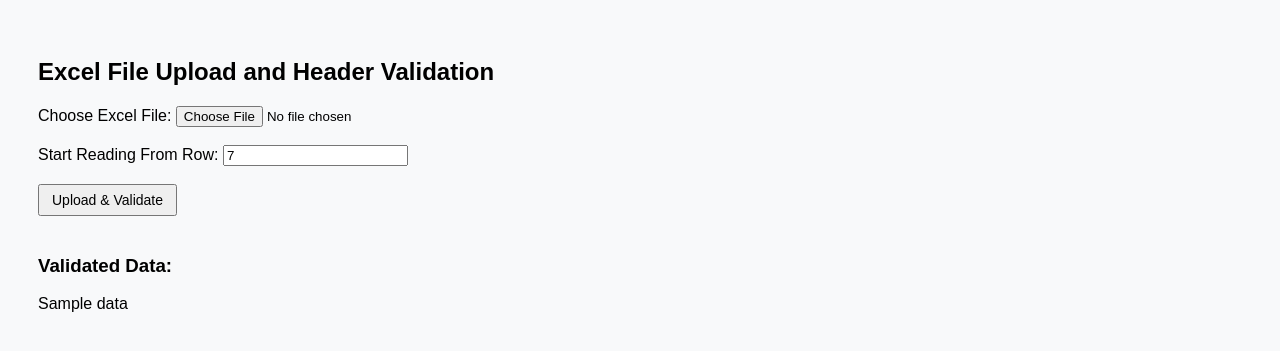
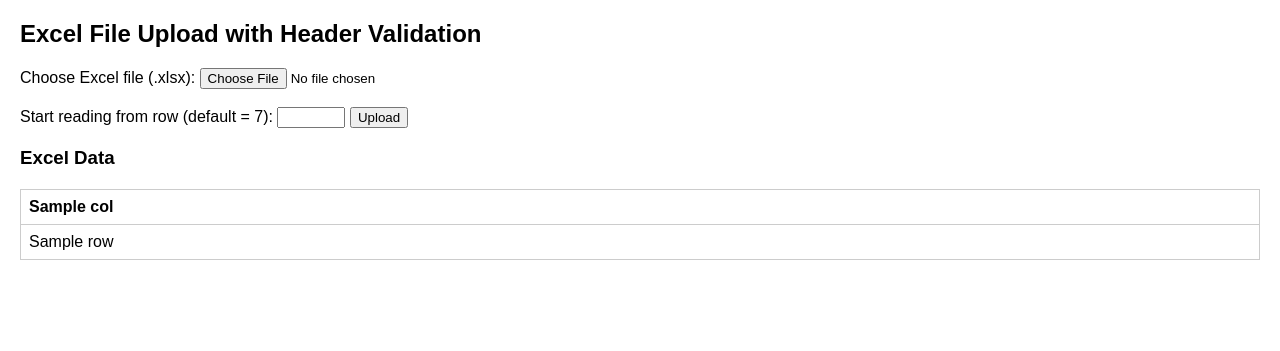
Before and after one commit to abhi1302/excel-viewer, a Flask app: template templates/index.html in a window 1280 px wide. Shown: the top 351 px of the page. Run offline with Flask 3, Linux system fonts and the light colour scheme; the template is opened without the code that fills it: most values are stand-ins (such as "Sample title", 1, 10 or a date in 2020).

Commit message:
reverting to old code

```diff
--- a/app.py
+++ b/app.py
@@ -4,54 +4,72 @@
 
 app = Flask(__name__)
 
-HEADERS = [
-    "BU PLMN Code", "TADIG PLMN Code", "Start date", "End date", "Currency",
-    "MOC Local Call Rate/Value", "Charging interval",
-    "MOC Call Back Home Rate/Value", "Charging interval",
-    "MOC Rest of the world Rate/Value", "Charging interval",
-    "MOC Premium numbers Rate/Value", "Charging interval",
-    "MOC Special numbers Rate/Value", "Charging interval",
-    "MOC Satellite Rate/Value", "Charging interval",
-    "MTC Call Rate/Value", "Charging interval",
+EXPECTED_HEADERS = [
+    "BU PLMN Code",
+    "TADIG PLMN Code",
+    "Start date",
+    "End date",
+    "Currency",
+    "MOC Local Call Rate/Value",
+    "Charging interval",
+    "MOC Call Back Home Rate/Value",
+    "Charging interval",
+    "MOC Rest of the world Rate/Value",
+    "Charging interval",
+    "MOC Premium numbers Rate/Value",
+    "Charging interval",
+    "MOC Special numbers Rate/Value",
+    "Charging interval",
+    "MOC Satellite Rate/Value",
+    "Charging interval",
+    "MTC Call Rate/Value",
+    "Charging interval",
     "MO-SMS Rate/Value",
-    "GPRS Rate MB Rate/Value", "GPRS Rate per KB Rate/Value", "Charging interval",
-    "VoLTE Rate MB Rate/Value", "Charging interval",
-    "Tax applicable Yes/No", "Tax applicable Tax Value",
+    "GPRS Rate MB Rate/Value",
+    "GPRS Rate per KB Rate/Value",
+    "Charging interval",
+    "VoLTE Rate MB Rate/Value",
+    "Charging interval",
+    "Tax applicable Yes/No",
+    "Tax applicable Tax Value",
     "Tax included in the rate Yes/No",
     "Bearer Service included in Special IOT Yes/No"
 ]
 
+def validate_excel(df):
+    messages = []
+    if str(df.iloc[3, 0]).strip() != "BU PLMN Code":
+        messages.append(f"A4 = '{df.iloc[3,0]}' ≠ 'BU PLMN Code'")
+    if str(df.iloc[3, 1]).strip() != "TADIG PLMN Code":
+        messages.append(f"B4 = '{df.iloc[3,1]}' ≠ 'TADIG PLMN Code'")
+    if str(df.iloc[3, 2]).strip() != "Start date":
+        messages.append(f"C4 = '{df.iloc[3,2]}' ≠ 'Start date'")
+    if str(df.iloc[3, 3]).strip() != "End date":
+        messages.append(f"D4 = '{df.iloc[3,3]}' ≠ 'End date'")
+    if str(df.iloc[3, 4]).strip() != "Currency":
+        messages.append(f"E4 = '{df.iloc[3,4]}' ≠ 'Currency'")
+    return messages
+
 @app.route("/", methods=["GET", "POST"])
 def index():
-    error_messages = []
     data = None
     headers = []
+    errors = []
+    row_start = int(request.form.get("start_row", 7))
 
     if request.method == "POST":
-        file = request.files["file"]
-        start_row = int(request.form.get("start_row", 7))
+        file = request.files.get("file")
+        if file and file.filename.endswith(".xlsx"):
+            df_raw = pd.read_excel(file, header=None)
+            errors = validate_excel(df_raw)
+            if not errors:
+                df_data = pd.read_excel(file, header=None, skiprows=row_start - 1)
+                df_data.columns = EXPECTED_HEADERS
+                data = df_data.fillna("").to_dict(orient="records")
+                headers = df_data.columns.tolist()
 
-        if file and file.filename.endswith((".xlsx", ".xls")):
-            df = pd.read_excel(file, header=None)
-            try:
-                for i, expected in enumerate(HEADERS):
-                    row = start_row - 1  # zero-indexed
-                    col = i
-                    actual = str(df.iloc[row, col]).strip() if not pd.isna(df.iloc[row, col]) else ""
-                    if actual != expected:
-                        error_messages.append(f"Column {i+1}: Expected '{expected}' but found '{actual}'")
-
-                if not error_messages:
-                    df_data = df.iloc[start_row:, :len(HEADERS)]
-                    df_data.columns = HEADERS
-                    data = df_data.to_html(index=False)
-                    return render_template("index.html", data=data, headers=headers)
-
-            except Exception as e:
-                error_messages.append(f"Unexpected error: {str(e)}")
-
-    return render_template("index.html", data=None, errors=error_messages)
+    return render_template("index.html", data=data, headers=headers, errors=errors, start_row=row_start)
 
 if __name__ == "__main__":
     port = int(os.environ.get("PORT", 5000))
-    app.run(host="0.0.0.0", port=port, debug=True)
+    app.run(debug=True, host="0.0.0.0", port=port)
--- a/templates/index.html
+++ b/templates/index.html
@@ -1,23 +1,29 @@
 <!DOCTYPE html>
-<html lang="en">
+<html>
 <head>
-    <meta charset="UTF-8">
-    <title>Excel File Upload & Validation</title>
-    <link rel="stylesheet" href="/static/style.css">
+  <title>Excel Viewer with Validation</title>
+  <style>
+    body { font-family: Arial, sans-serif; margin: 20px; }
+    table { border-collapse: collapse; width: 100%; margin-top: 20px; }
+    th, td { border: 1px solid #ccc; padding: 8px; text-align: left; }
+    .error { color: red; margin-top: 10px; }
+    input[type="number"] { width: 60px; }
+  </style>
 </head>
 <body>
-    <h2>Excel File Upload and Header Validation</h2>
-    <form method="POST" enctype="multipart/form-data">
-        <label>Choose Excel File: <input type="file" name="file" required></label><br><br>
-        <label>Start Reading From Row:
-            <input type="number" name="start_row" value="7" min="1">
-        </label><br><br>
-        <input type="submit" value="Upload & Validate">
+  <h2>Excel File Upload with Header Validation</h2>
+  <form method="post" enctype="multipart/form-data">
+    <label>Choose Excel file (.xlsx): </label>
+    <input type="file" name="file" required>
+    <br><br>
+    <label>Start reading from row (default = 7): </label>
+    <input type="number" name="start_row" value="{{ start_row }}" min="1">
+    <button type="submit">Upload</button>
   </form>
 
   {% if errors %}
     <div class="error">
-        <h3>Validation Errors:</h3>
+      <h4>Validation Errors:</h4>
       <ul>
         {% for err in errors %}
           <li>{{ err }}</li>
@@ -27,10 +33,25 @@
   {% endif %}
 
   {% if data %}
-    <div class="table-container">
-        <h3>Validated Data:</h3>
-        {{ data | safe }}
-    </div>
+    <h3>Excel Data</h3>
+    <table>
+      <thead>
+        <tr>
+          {% for col in headers %}
+            <th>{{ col }}</th>
+          {% endfor %}
+        </tr>
+      </thead>
+      <tbody>
+        {% for row in data %}
+          <tr>
+            {% for col in headers %}
+              <td>{{ row[col] }}</td>
+            {% endfor %}
+          </tr>
+        {% endfor %}
+      </tbody>
+    </table>
   {% endif %}
 </body>
 </html>
```
Lines whose indentation alone changed are shown as unchanged.
